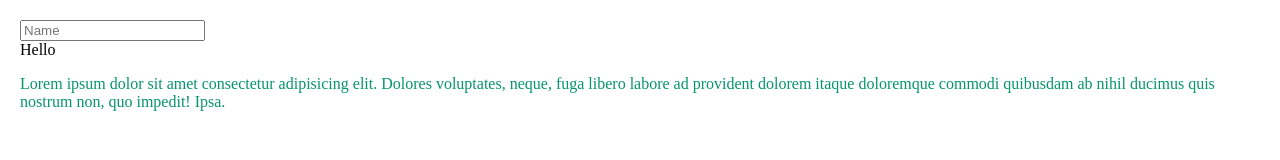
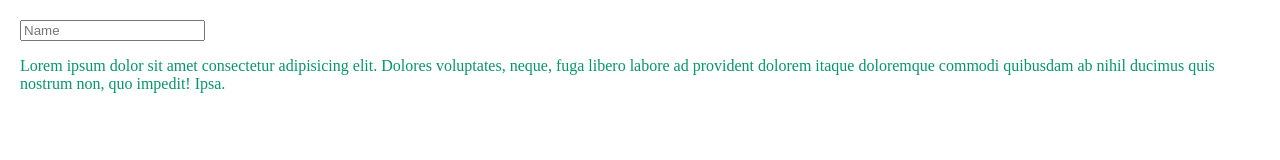
Before and after one commit to SangYoonLee1231/kokoa-clone-2021, a plain HTML site: page home.html in a window 1280 px wide. Shown: the top 160 px of the page. Drawn offline with Linux system fonts and the light colour scheme.

Commit message:
Update home.html

```diff
--- a/home.html
+++ b/home.html
@@ -16,7 +16,6 @@
     <form>
       <input type="text" placeholder="Name" />
     </form>
-    <span>Hello</span>
     <p>
       Lorem ipsum dolor sit amet consectetur adipisicing elit. Dolores
       voluptates, neque, fuga libero labore ad provident dolorem itaque
```
